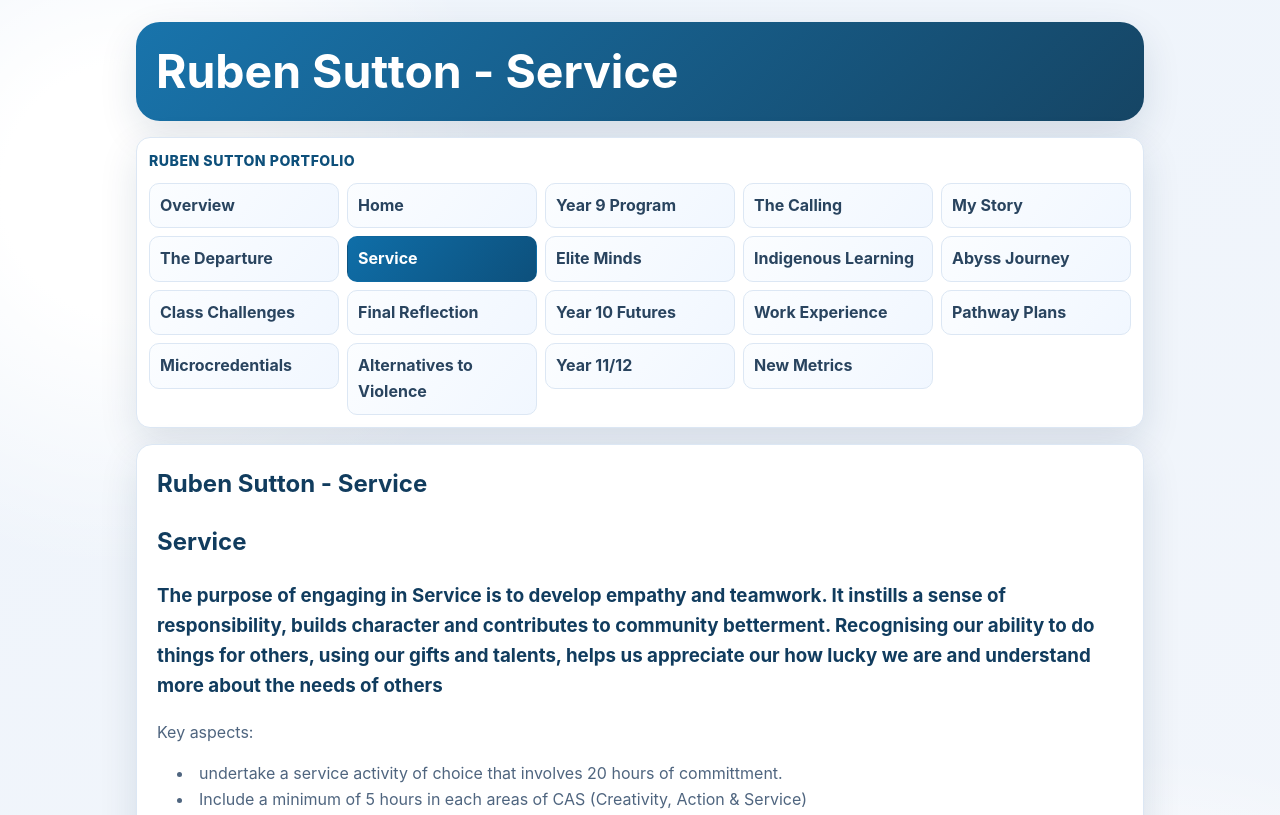
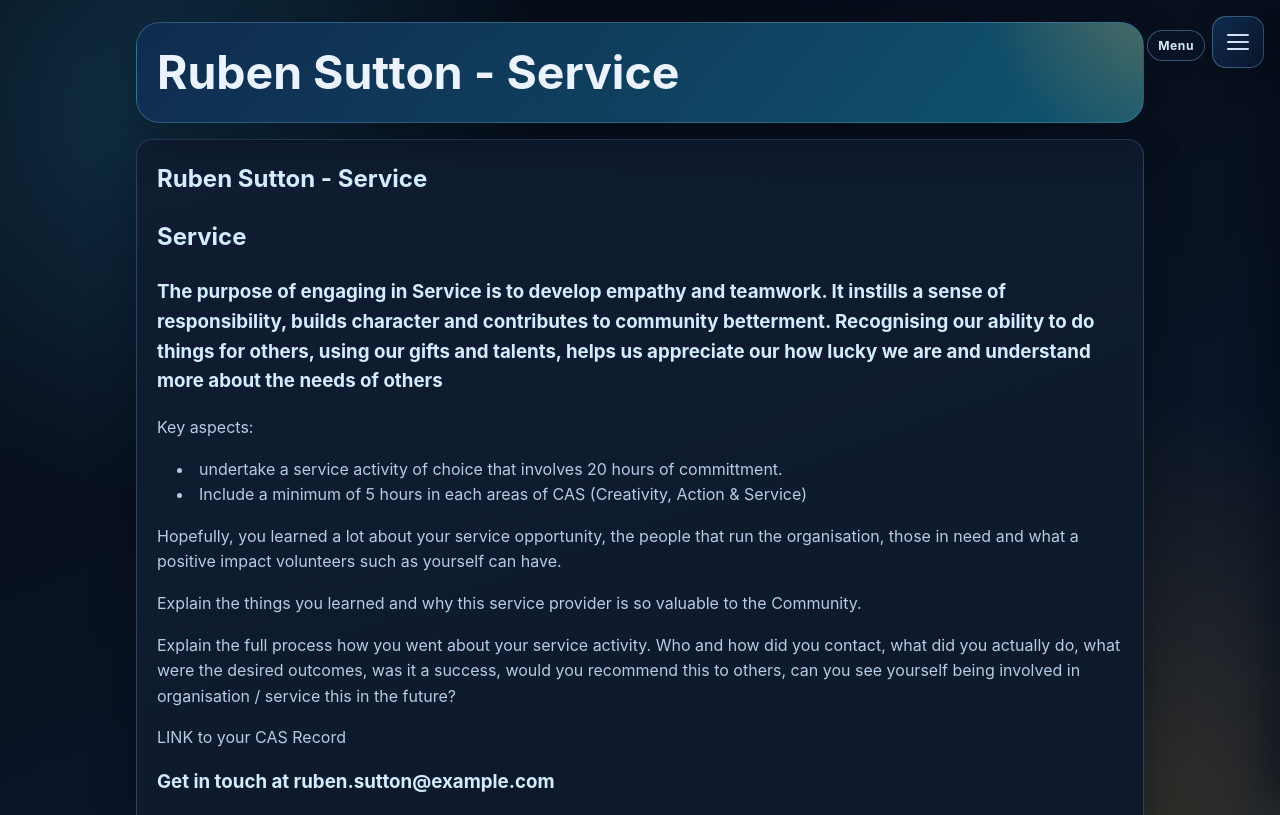
Before and after one commit to code2344/portfolio, a plain HTML site: page service.html in a window 1280 px wide. Shown: the top 815 px of the page. Drawn offline with Linux system fonts and the light colour scheme.

Commit message:
Enhance site navigation with dynamic menu configuration and improved styling. Added support for hidden pages and refined CSS for better responsiveness and aesthetics.

```diff
--- a/assets/site.css
+++ b/assets/site.css
@@ -1,12 +1,13 @@
 :root {
-  --bg: #f3f6fb;
-  --surface: #ffffff;
-  --text: #13243a;
-  --muted: #4f657f;
-  --primary: #0f6ea8;
-  --accent: #ea7a39;
-  --border: #dce7f4;
-  --shadow: 0 14px 38px rgba(16, 49, 86, 0.12);
+  --bg: #091222;
+  --surface: #101d33;
+  --surface-soft: #132744;
+  --text: #eaf3ff;
+  --muted: #b6cbe6;
+  --primary: #38bdf8;
+  --accent: #f59e0b;
+  --border: #2c4262;
+  --shadow: 0 18px 42px rgba(4, 10, 20, 0.45);
   --radius: 16px;
   --max: 1040px;
 }
@@ -21,12 +22,16 @@ body {
   padding: 0;
   min-height: 100%;
   background:
-    radial-gradient(circle at 10% 15%, #ffffff 0, #ffffff 8%, transparent 24%),
-    radial-gradient(circle at 90% 90%, #ffffff 0, #ffffff 8%, transparent 24%),
-    linear-gradient(160deg, #eef4fb 0%, var(--bg) 100%);
+    radial-gradient(circle at 12% 10%, rgba(56, 189, 248, 0.2) 0, transparent 28%),
+    radial-gradient(circle at 90% 85%, rgba(245, 158, 11, 0.16) 0, transparent 30%),
+    linear-gradient(160deg, #050a14 0%, var(--bg) 45%, #0b1b34 100%);
   color: var(--text);
   font-family: "Manrope", -apple-system, BlinkMacSystemFont, "Segoe UI", sans-serif;
   line-height: 1.6;
+}
+
+body.menu-open {
+  overflow: hidden;
 }
 
 .site {
@@ -36,11 +41,25 @@ body {
 }
 
 header {
-  background: linear-gradient(135deg, rgba(15, 110, 168, 0.96), rgba(8, 58, 91, 0.94));
-  color: #fff;
+  position: relative;
+  overflow: hidden;
+  background: linear-gradient(130deg, rgba(16, 44, 80, 0.96), rgba(17, 93, 121, 0.9));
+  color: var(--text);
   border-radius: 24px;
   padding: 24px 20px;
   box-shadow: var(--shadow);
+  border: 1px solid rgba(143, 209, 255, 0.25);
+}
+
+header::after {
+  content: "";
+  position: absolute;
+  inset: auto -25% -55% auto;
+  width: min(52vw, 420px);
+  height: min(52vw, 420px);
+  border-radius: 50%;
+  background: radial-gradient(circle, rgba(250, 183, 77, 0.35) 0%, rgba(250, 183, 77, 0) 70%);
+  pointer-events: none;
 }
 
 h1 {
@@ -50,77 +69,172 @@ h1 {
 }
 
 .site-nav {
-  margin-top: 16px;
-  background: var(--surface);
-  border: 1px solid var(--border);
-  border-radius: 14px;
-  box-shadow: var(--shadow);
-  padding: 12px;
+  margin-top: 14px;
 }
 
 .site-nav-row {
   display: flex;
-  gap: 8px;
+  gap: 10px;
   align-items: center;
   justify-content: space-between;
+  padding-bottom: 12px;
+  border-bottom: 1px solid rgba(130, 167, 206, 0.3);
 }
 
 .site-nav-title {
-  font-size: 0.88rem;
+  font-size: 0.8rem;
   font-weight: 800;
-  letter-spacing: 0.5px;
+  letter-spacing: 0.7px;
   text-transform: uppercase;
-  color: #0d4f7a;
+  color: #9fd7ff;
 }
 
 .site-nav-toggle {
-  display: none;
+  position: fixed;
+  right: 16px;
+  top: 16px;
+  z-index: 95;
+  width: 52px;
+  height: 52px;
+  border: 1px solid rgba(143, 209, 255, 0.35);
+  background: linear-gradient(145deg, rgba(16, 44, 80, 0.96), rgba(12, 26, 48, 0.96));
+  border-radius: 14px;
+  color: var(--text);
+  cursor: pointer;
+  box-shadow: 0 10px 26px rgba(4, 10, 20, 0.45);
+}
+
+.site-nav-toggle-icon,
+.site-nav-toggle-icon::before,
+.site-nav-toggle-icon::after {
+  display: block;
+  width: 22px;
+  height: 2px;
+  border-radius: 2px;
+  background: #d7ecff;
+  position: relative;
+  transition: transform 0.24s ease;
+}
+
+.site-nav-toggle-icon {
+  margin: 0 auto;
+}
+
+.site-nav-toggle-icon::before,
+.site-nav-toggle-icon::after {
+  content: "";
+  position: absolute;
+  left: 0;
+}
+
+.site-nav-toggle-icon::before {
+  transform: translateY(-7px);
+}
+
+.site-nav-toggle-icon::after {
+  transform: translateY(7px);
+}
+
+.site-nav-overlay {
+  position: fixed;
+  inset: 0;
+  z-index: 90;
+  background: rgba(3, 8, 16, 0.56);
+  backdrop-filter: blur(2px);
+  opacity: 0;
+  pointer-events: none;
+  transition: opacity 0.24s ease;
+}
+
+.site-nav-panel {
+  position: fixed;
+  z-index: 96;
+  top: 0;
+  right: 0;
+  width: min(90vw, 360px);
+  height: 100dvh;
+  padding: 22px 16px 18px;
+  background: linear-gradient(170deg, rgba(17, 33, 58, 0.98), rgba(14, 24, 45, 0.98));
+  border-left: 1px solid rgba(136, 190, 236, 0.3);
+  box-shadow: -22px 0 34px rgba(2, 8, 18, 0.45);
+  transform: translateX(102%);
+  transition: transform 0.24s ease;
+}
+
+.site-nav-close {
   border: 1px solid var(--border);
-  background: #f7fbff;
+  background: rgba(16, 33, 56, 0.95);
   border-radius: 10px;
-  padding: 8px 10px;
+  padding: 7px 10px;
+  color: #cbe6ff;
   font-weight: 700;
-  color: #23445f;
   cursor: pointer;
+}
+
+.site-nav-fab {
+  position: fixed;
+  right: 75px;
+  top: 30px;
+  z-index: 94;
+  padding: 5px 10px;
+  border-radius: 999px;
+  border: 1px solid rgba(143, 209, 255, 0.35);
+  background: rgba(9, 21, 39, 0.9);
+  color: #d3ebff;
+  font-size: 0.76rem;
+  font-weight: 700;
+  letter-spacing: 0.5px;
+}
+
+.site-nav.is-open .site-nav-overlay {
+  opacity: 1;
+  pointer-events: auto;
+}
+
+.site-nav.is-open .site-nav-panel {
+  transform: translateX(0);
 }
 
 .site-nav-list {
   list-style: none;
-  margin: 10px 0 0;
+  margin: 14px 0 0;
   padding: 0;
-  display: grid;
+  display: flex;
+  flex-direction: column;
   gap: 8px;
-  grid-template-columns: repeat(auto-fit, minmax(180px, 1fr));
+  max-height: calc(100dvh - 124px);
+  overflow: auto;
 }
 
 .site-nav-list a {
   display: block;
   text-decoration: none;
-  color: #29445f;
+  color: #d7ebff;
   font-weight: 700;
-  padding: 9px 10px;
-  border: 1px solid var(--border);
+  padding: 10px 12px;
+  border: 1px solid #2d486e;
   border-radius: 10px;
-  background: linear-gradient(130deg, #fbfdff 0%, #f1f7ff 100%);
-  transition: transform 0.2s ease, border-color 0.2s ease;
+  background: linear-gradient(140deg, rgba(20, 46, 78, 0.95), rgba(13, 29, 51, 0.95));
+  transition: transform 0.2s ease, border-color 0.2s ease, background-color 0.2s ease;
 }
 
 .site-nav-list a:hover,
 .site-nav-list a:focus-visible {
-  transform: translateY(-2px);
-  border-color: #a8c7e4;
+  transform: translateX(3px);
+  border-color: #68c8ff;
+  background: linear-gradient(140deg, rgba(29, 72, 116, 0.95), rgba(13, 40, 69, 0.95));
   outline: none;
 }
 
 .site-nav-list a[aria-current="page"] {
-  color: #fff;
+  color: #051526;
   border-color: transparent;
-  background: linear-gradient(130deg, var(--primary), #0d507c);
+  background: linear-gradient(130deg, #8adeff, var(--primary));
 }
 
 main {
   margin-top: 16px;
-  background: var(--surface);
+  background: linear-gradient(160deg, rgba(16, 29, 49, 0.96), rgba(13, 25, 42, 0.98));
   border: 1px solid var(--border);
   border-radius: var(--radius);
   box-shadow: var(--shadow);
@@ -129,7 +243,7 @@ main {
 
 h2,
 h3 {
-  color: #113c5e;
+  color: #d4ecff;
   margin-top: 0;
 }
 
@@ -151,16 +265,16 @@ img {
 }
 
 a {
-  color: var(--primary);
+  color: #82d4ff;
 }
 
 footer {
   margin-top: 16px;
-  background: var(--surface);
+  background: linear-gradient(160deg, rgba(15, 29, 49, 0.95), rgba(12, 23, 40, 0.96));
   border: 1px solid var(--border);
   border-radius: 12px;
   padding: 12px 14px;
-  color: #52697f;
+  color: #b5cce7;
   box-shadow: var(--shadow);
 }
 
@@ -176,16 +290,20 @@ footer {
 }
 
 @media (max-width: 820px) {
+  .site-nav-fab {
+    display: none;
+  }
+}
+
+@media (max-width: 560px) {
   .site-nav-toggle {
-    display: inline-block;
+    right: 12px;
+    top: 12px;
+    width: 48px;
+    height: 48px;
   }
 
-  .site-nav-list {
-    display: none;
-    grid-template-columns: 1fr;
-  }
-
-  .site-nav-list.open {
-    display: grid;
+  .site-nav-panel {
+    width: 100vw;
   }
 }
--- a/assets/site.js
+++ b/assets/site.js
@@ -1,4 +1,6 @@
 (() => {
+  const configPath = "menu-config.json";
+
   const pages = [
     ["index.html", "Overview"],
     ["home.html", "Home"],
@@ -27,7 +29,43 @@
     return leaf.toLowerCase() || "index.html";
   };
 
+  const readConfig = async () => {
+    try {
+      const response = await fetch(configPath, { cache: "no-store" });
+      if (!response.ok) {
+        return { hiddenPages: [] };
+      }
+      const parsed = await response.json();
+      const hiddenPages = Array.isArray(parsed.hiddenPages)
+        ? parsed.hiddenPages.map((item) => String(item).toLowerCase())
+        : [];
+      return { hiddenPages };
+    } catch {
+      return { hiddenPages: [] };
+    }
+  };
+
+  const closeMenu = (navHost, toggle, panel) => {
+    navHost.classList.remove("is-open");
+    navHost.setAttribute("aria-hidden", "true");
+    toggle.setAttribute("aria-expanded", "false");
+    panel.setAttribute("aria-hidden", "true");
+    document.body.classList.remove("menu-open");
+  };
+
+  const openMenu = (navHost, toggle, panel) => {
+    navHost.classList.add("is-open");
+    navHost.setAttribute("aria-hidden", "false");
+    toggle.setAttribute("aria-expanded", "true");
+    panel.setAttribute("aria-hidden", "false");
+    document.body.classList.add("menu-open");
+  };
+
+  const initMenu = async () => {
+    const config = await readConfig();
+    const hidden = new Set(config.hiddenPages);
     const current = normalizePath(window.location.pathname);
+
     let navHost = document.querySelector("[data-site-nav]");
 
     if (!navHost) {
@@ -40,18 +78,35 @@
       }
     }
 
-  if (navHost) {
+    if (!navHost) {
+      return;
+    }
+
+    const menuId = "site-menu-links";
     navHost.classList.add("site-nav");
+    navHost.setAttribute("aria-hidden", "true");
     navHost.innerHTML = `
+      <button class="site-nav-toggle" type="button" aria-expanded="false" aria-controls="${menuId}" aria-label="Open site menu">
+        <span class="site-nav-toggle-icon" aria-hidden="true"></span>
+      </button>
+      <div class="site-nav-overlay" data-menu-overlay></div>
+      <section class="site-nav-panel" aria-hidden="true">
         <div class="site-nav-row">
           <span class="site-nav-title">Ruben Sutton Portfolio</span>
-        <button class="site-nav-toggle" type="button" aria-expanded="false">Menu</button>
+          <button class="site-nav-close" type="button" aria-label="Close site menu">Close</button>
         </div>
-      <ul class="site-nav-list"></ul>
+        <ul class="site-nav-list" id="${menuId}"></ul>
+      </section>
+      <div class="site-nav-fab" aria-hidden="true">
+        <span>Menu</span>
+      </div>
     `;
 
     const list = navHost.querySelector(".site-nav-list");
     pages.forEach(([href, label]) => {
+      if (hidden.has(href.toLowerCase())) {
+        return;
+      }
       const li = document.createElement("li");
       const a = document.createElement("a");
       a.href = href;
@@ -63,13 +118,38 @@
       list.appendChild(li);
     });
 
+    const panel = navHost.querySelector(".site-nav-panel");
     const toggle = navHost.querySelector(".site-nav-toggle");
+    const closeBtn = navHost.querySelector(".site-nav-close");
+    const overlay = navHost.querySelector("[data-menu-overlay]");
+
     toggle.addEventListener("click", () => {
       const expanded = toggle.getAttribute("aria-expanded") === "true";
-      toggle.setAttribute("aria-expanded", String(!expanded));
-      list.classList.toggle("open");
+      if (expanded) {
+        closeMenu(navHost, toggle, panel);
+      } else {
+        openMenu(navHost, toggle, panel);
+      }
     });
+
+    closeBtn.addEventListener("click", () => closeMenu(navHost, toggle, panel));
+    overlay.addEventListener("click", () => closeMenu(navHost, toggle, panel));
+
+    list.addEventListener("click", (event) => {
+      const target = event.target;
+      if (target instanceof HTMLElement && target.closest("a")) {
+        closeMenu(navHost, toggle, panel);
       }
+    });
+
+    window.addEventListener("keydown", (event) => {
+      if (event.key === "Escape") {
+        closeMenu(navHost, toggle, panel);
+      }
+    });
+  };
+
+  initMenu();
 
   // Shared, lightweight reveal motion across all pages.
   const revealTargets = document.querySelectorAll("main > *");
--- /dev/null
+++ b/menu-config.json
@@ -0,0 +1,6 @@
+{
+  "hiddenPages": [
+    "year-10-futures.html",
+    "year-11-12.html"
+  ]
+}
```
Lines whose indentation alone changed are shown as unchanged.
